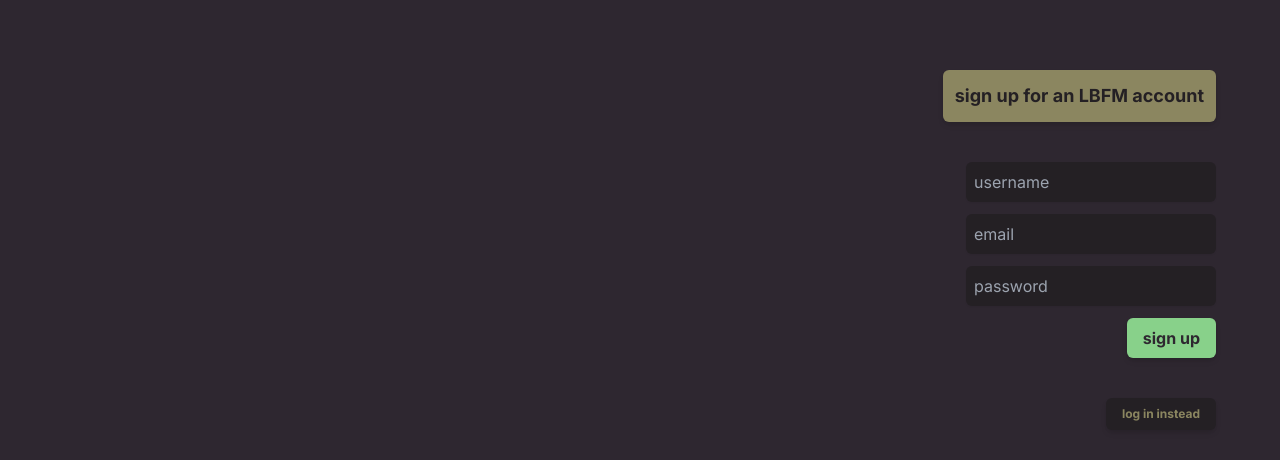
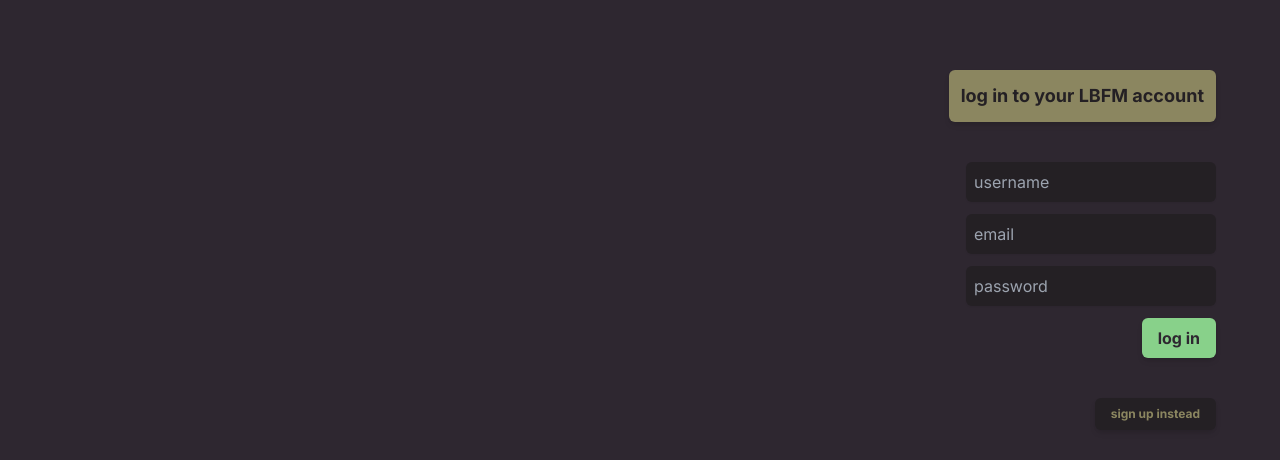
Before and after one commit to joshlarue/lbfm, a Next.js app: page /login in a window 1280 px wide. Shown: the part 170-630 px from the top of the page. Built offline with nearby package versions, Linux system fonts and the light colour scheme.

Commit message:
login working but when refreshing page gets rid of credentials

```diff
--- a/src/app/components/Login.js
+++ /dev/null
@@ -1,41 +0,0 @@
-'use client'
-import { useState, useContext } from 'react'
-import { useRouter } from 'next/navigation'
-import { Auth } from '../page';
-
-export default function Login() {
-  const { setLoggedIn } = useContext(Auth);
-  const router = useRouter();
-  const [pass, setPass] = useState();
-  const [email, setEmail] = useState();
-
-  const handleChangeEmail = (e) => {
-    setEmail(e.target.value);
-  }
-  const handleChangePass = (e) => {
-    setPass(e.target.value);
-  }
-
-  async function handleSubmit() {
-
-    const response = await fetch('/api/auth/login', {
-      method: 'POST',
-      headers: { 'Content-Type': 'application/json' },
-      body: JSON.stringify({ email, pass }),
-    })
-
-    if (response.ok) {
-      setLoggedIn(true);
-    } else {
-      // Handle errors
-    }
-  }
-
-  return (
-    <form onSubmit={handleSubmit} className='w-full min-h-[100vh] fixed z-50 top-0 left-0 bottom-0 right-0 bg-base flex flex-col gap-3 justify-center items-center'>
-      <input onChange={handleChangeEmail} type="email" name="email" placeholder="Email" required className='bg-base-dark p-2 rounded-md'/>
-      <input onChange={handleChangePass} type="password" name="password" placeholder="Password" required className='bg-base-dark p-2 rounded-md' />
-      <button onSubmit={handleSubmit} type="submit">Login</button>
-    </form>
-  )
-}
--- a/src/app/contexts/Auth.js
+++ b/src/app/contexts/Auth.js
@@ -7,5 +7,5 @@
 
 export const AuthProvider = ({children}) => {
   const [loggedIn, setLoggedIn] = useState(false);
-  return <AuthContext.Provider value={{ loggedIn, setLoggedIn }}>{children}</AuthContext.Provider>
+  return <AuthContext.Provider value={ {loggedIn, setLoggedIn} }>{children}</AuthContext.Provider>
 }
--- a/src/app/login/loginComponents/login.js
+++ b/src/app/login/loginComponents/LoginComponent.js
@@ -1,8 +1,8 @@
 import { useContext } from "react";
 import { UserEntryPageContext } from "../page";
 
-export default function signup() {
-  const { handleSubmit, handleEmailChange, handleUserNameChange, handlePasswordChange, setSignup, error } = useContext(UserEntryPageContext);
+export default function Login() {
+  const { handleSubmit, handleEmailChange, handleUserNameChange, handlePasswordChange, setLoginPage, error } = useContext(UserEntryPageContext);
   return (
     <div className="w-full h-[75vh] flex flex-col justify-center items-end gap-10 pr-[5vw]">
       <h1 className="text-lg font-bold text-base-dark bg-primary-light rounded-md p-3 shadow-md">log in to your LBFM account</h1>
@@ -21,7 +21,7 @@
         </div>
         <button className="bg-secondary px-4 py-2 text-base font-bold rounded-md shadow-md" type="submit">log in</button>
       </form>
-      <button onClick={() => setSignup(true)} className="bg-base-dark text-primary-light px-4 py-2 font-bold rounded-md shadow-md text-xs">sign up instead</button>
+      <button onClick={() => setLoginPage(false)} className="bg-base-dark text-primary-light px-4 py-2 font-bold rounded-md shadow-md text-xs">sign up instead</button>
       {error?<div className="flex flex-col justify-center items-center bg-accent text-base font-bold p-2 rounded-md gap-3 shadow-md"><p className="text-right w-[75vw]">user exists or your input is invalid</p><p className="text-right w-[75vw] ">please ensure your password is over ten characters long</p></div>:null}
     </div>
   );
--- a/src/app/login/loginComponents/signup.js
+++ b/src/app/login/loginComponents/SignupComponent.js
@@ -1,8 +1,8 @@
 import { useContext } from "react";
 import { UserEntryPageContext } from "../page";
 
-export default function Login() {
-  const { handleSubmit, handleEmailChange, handleUserNameChange, handlePasswordChange, setSignup, error, signup } = useContext(UserEntryPageContext);
+export default function Signup() {
+  const { handleSubmit, handleEmailChange, handleUserNameChange, handlePasswordChange, setLoginPage, error } = useContext(UserEntryPageContext);
 
   return (
     <div className="w-full h-[75vh] flex flex-col justify-center items-end gap-10 pr-[5vw]">
@@ -22,7 +22,7 @@
         </div>
         <button className="bg-secondary px-4 py-2 text-base font-bold rounded-md shadow-md" type="submit">sign up</button>
       </form>
-      <button onClick={() => setSignup(false)} className="bg-base-dark px-4 py-2 text-primary-light font-bold rounded-md shadow-md text-xs">log in instead</button>
+      <button onClick={() => setLoginPage(true)} className="bg-base-dark px-4 py-2 text-primary-light font-bold rounded-md shadow-md text-xs">log in instead</button>
 
       {error?<div className="flex flex-col justify-center items-center bg-accent text-base font-bold p-2 rounded-md gap-3 shadow-md"><p className="text-right w-[75vw]">user exists or your input is invalid</p><p className="text-right w-[75vw] ">please ensure your password is over ten characters long</p></div>:null}
     </div>
--- a/src/app/login/page.js
+++ b/src/app/login/page.js
@@ -1,9 +1,11 @@
 'use client'
 import { useState, createContext, useEffect, useContext } from "react";
 import { FormEvent } from 'react';
-import Login from "./loginComponents/login";
-import SignUp from "./loginComponents/signup";
-import { AuthProvider, useAuth } from "../contexts/Auth";
+import LoginComponent from "./loginComponents/LoginComponent";
+import SignupComponent from "./loginComponents/SignupComponent";
+import { useAuth } from "../contexts/Auth";
+import { redirect } from "next/navigation";
+import { useRouter } from 'next/router';
 
 export const UserEntryPageContext = createContext(null);
 
@@ -12,8 +14,12 @@
   const [email, setEmail] = useState();
   const [password, setPassword] = useState();
   const [error, setError] = useState(false);
-  const [signup, setSignup] = useState(true);
-  const { loggedIn, setLoggedIn } = useAuth;
+  const [loginPage, setLoginPage] = useState(true);
+  const { loggedIn, setLoggedIn } = useAuth();
+
+  if (loggedIn) {
+    redirect("http://localhost:3000/");
+  }
 
   // get user input
   const handleUserNameChange = (e) => setUserName(e.target.value);
@@ -26,8 +32,8 @@
     formData.append("username", username);
     formData.append("email", email);
     formData.append("password", password);
-    if (signup) {
-      const response = await fetch('http://localhost:3000/api/auth/signup', {
+    if (loginPage) {
+      const response = await fetch('http://localhost:3000/api/auth/login', {
         method: 'POST',
         body: formData,
       });
@@ -36,10 +42,12 @@
       if (response.status == 500) {
         setError(true);
       } else {
+        setLoggedIn(true);
+        redirect("http://localhost:3000");
         setError(false);
       }
     } else {
-      const response = await fetch('http://localhost:3000/api/auth/login', {
+      const response = await fetch('http://localhost:3000/api/auth/signup', {
         method: 'POST',
         body: formData,
       });
@@ -59,11 +67,11 @@
   }
 
   return (
-    <UserEntryPageContext.Provider value={{ handleSubmit, handleEmailChange, handleUserNameChange, handlePasswordChange, setSignup, signup, error }}>
-      {signup ?
-        <SignUp />
+    <UserEntryPageContext.Provider value={{ handleSubmit, handleEmailChange, handleUserNameChange, handlePasswordChange, setLoginPage, setLoggedIn, error }}>
+      {loginPage ?
+        <LoginComponent />
       :
-        <Login />
+        <SignupComponent />
       }
     </UserEntryPageContext.Provider>
   )
--- a/src/app/page.js
+++ b/src/app/page.js
@@ -3,12 +3,18 @@
 import Carousel from "./components/Carousel";
 import Image from "next/image";
 import { redirect } from "next/navigation";
-import Login from "./components/Login";
+import { AuthProvider, useAuth } from "./contexts/Auth";
 
 export default function Home() {
   const [albums, setAlbums] = useState([]);
   const [display, setDisplay] = useState([]);
+  const { loggedIn } = useAuth();
+
   useEffect(() => {
+    if (!loggedIn) {
+      redirect('http://localhost:3000/login');
+    }
+
     const fetchData = async () => {
       try {
         const response = await fetch('http://localhost:3000/api/populatecarousel', {method: "GET"});
@@ -18,9 +24,6 @@
         let firstCarouselData = responseData.slice(0, 7);
         let secondCarouselData = responseData.slice(7, 14);
         let thirdCarouselData = responseData.slice(14, 21);
-        console.log(firstCarouselData);
-        console.log(secondCarouselData);
-        console.log(thirdCarouselData);
 
         setDisplay(
           <>
@@ -41,16 +44,9 @@
 
   return (
     <>
-      {
-        loggedIn ?
-          <div className="w-full min-h-screen flex flex-col gap-10 p-3">
-            {display}
-          </div>
-        :
-        <>
-          <Login />
-        </>
-      }
+      <div className="w-full min-h-screen flex flex-col gap-10 p-3">
+        {display}
+      </div>
     </>
   );
 }
```
Also changed, not shown: src/app/layout.js (line endings or trailing spaces).
